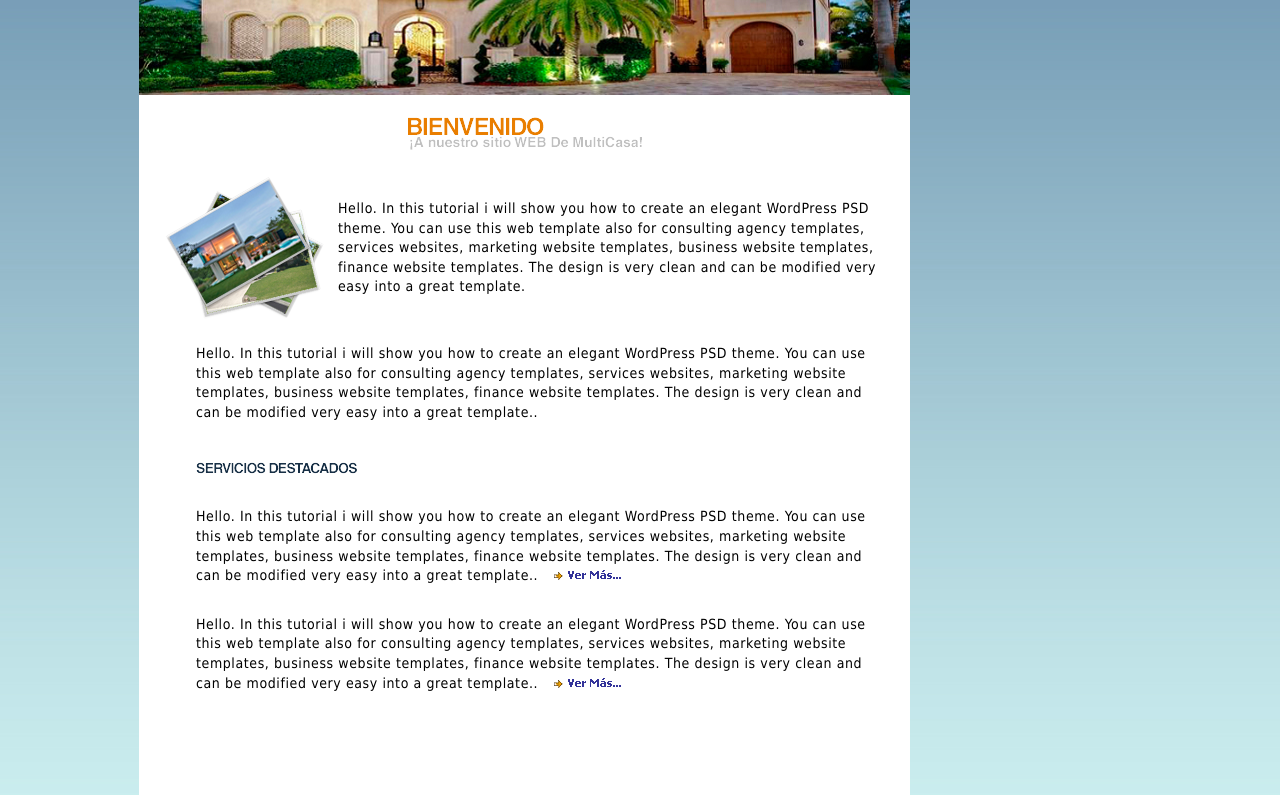
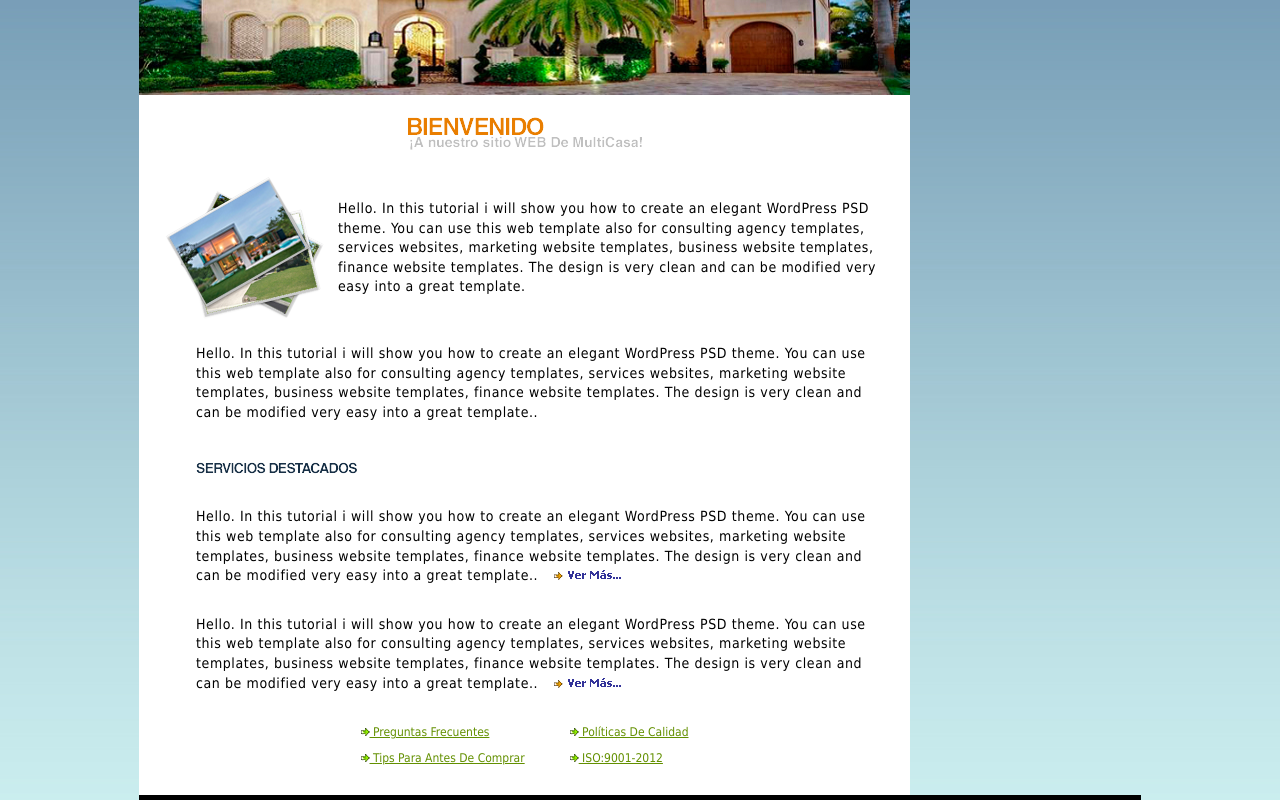
Before and after one commit to sudo-von/web-development-uadec, a React (Create React App) app in the folder frontend/: page /company in a window 1280 px wide. Shown: the part 281-1081 px from the top of the page. Built offline with nearby package versions, Linux system fonts and the light colour scheme.

Commit message:
feat: :sparkles: Added new component to handle the frequent questions

```diff
--- /dev/null
+++ b/frontend/src/components/GreenArrow/GreenArrow.tsx
@@ -0,0 +1,14 @@
+import Image from 'src/components/Image/Image';
+
+const GreenArrow = () => {
+  return (
+    <Image
+      alt="Green arrow"
+      width={9}
+      height={8}
+      src="assets/bg_body_slice/green_arrow.png"
+    />
+  );
+};
+
+export default GreenArrow;
--- /dev/null
+++ b/frontend/src/screens/Home/Components/Content/Components/FrequentQuestions/FrequentQuestions.styles.tsx
@@ -0,0 +1,18 @@
+const styles = {
+  frequentQuestionsContainer: {
+    marginTop: 20,
+  },
+  paragraph: {
+    fontSize: 12,
+    fontFamily: 'Tahoma',
+    color: '#639000',
+    textDecorationLine: 'underline',
+    textDecorationStyle: 'solid',
+    cursor: 'pointer',
+  },
+  policiesContainer: {
+    marginLeft: 45,
+  },
+} as const;
+
+export default styles;
--- /dev/null
+++ b/frontend/src/screens/Home/Components/Content/Components/FrequentQuestions/FrequentQuestions.tsx
@@ -0,0 +1,32 @@
+import Container from 'src/components/Container/Container';
+import GreenArrow from 'src/components/GreenArrow/GreenArrow';
+import styles from './FrequentQuestions.styles';
+
+const FrequentQuestions = () => {
+  return (
+    <Container
+      justifyContent="center"
+      alignItems="center"
+      style={styles.frequentQuestionsContainer}
+    >
+      <div>
+        <p style={styles.paragraph}>
+          <GreenArrow /> Preguntas Frecuentes
+        </p>
+        <p style={styles.paragraph}>
+          <GreenArrow /> Tips Para Antes De Comprar
+        </p>
+      </div>
+      <div style={styles.policiesContainer}>
+        <p style={styles.paragraph}>
+          <GreenArrow /> Políticas De Calidad
+        </p>
+        <p style={styles.paragraph}>
+          <GreenArrow /> ISO:9001-2012
+        </p>
+      </div>
+    </Container>
+  );
+};
+
+export default FrequentQuestions;
--- a/frontend/src/screens/Home/Components/Content/Content.tsx
+++ b/frontend/src/screens/Home/Components/Content/Content.tsx
@@ -2,6 +2,7 @@ import Container from 'src/components/Container/Container';
 import Image from 'src/components/Image/Image';
 import styles from 'src/screens/Home/Components/Content/Content.styles';
 import Services from 'src/screens/Home/Components/Content/Components/Services/Services';
+import FrequentQuestions from 'src/screens/Home/Components/Content/Components/FrequentQuestions/FrequentQuestions';
 
 const Content = () => {
   return (
@@ -43,6 +44,7 @@ const Content = () => {
         </p>
       </Container>
       <Services />
+      <FrequentQuestions />
     </div>
   );
 };
--- a/frontend/src/screens/Home/Home.tsx
+++ b/frontend/src/screens/Home/Home.tsx
@@ -1,3 +1,4 @@
+import Image from 'src/components/Image/Image';
 import Navbar from 'src/components/Navbar/Navbar';
 import Content from 'src/screens/Home/Components/Content/Content';
 import styles from 'src/screens/Home/Home.styles';
@@ -8,6 +9,13 @@ const Home = () => {
       <Navbar />
       <div style={styles.contentContainer}>
         <Content />
+        <Image
+          alt="Black line"
+          src="assets/footer/black_line.png"
+          width={1002}
+          height={5}
+          style={styles.blackLine}
+        />
       </div>
     </div>
   );
```
Also changed, not shown: frontend/public/assets/footer/linea_black.png (deleted).
